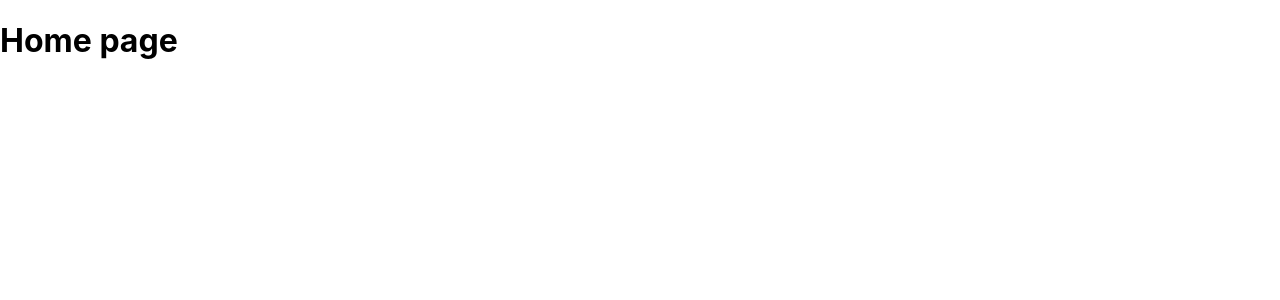
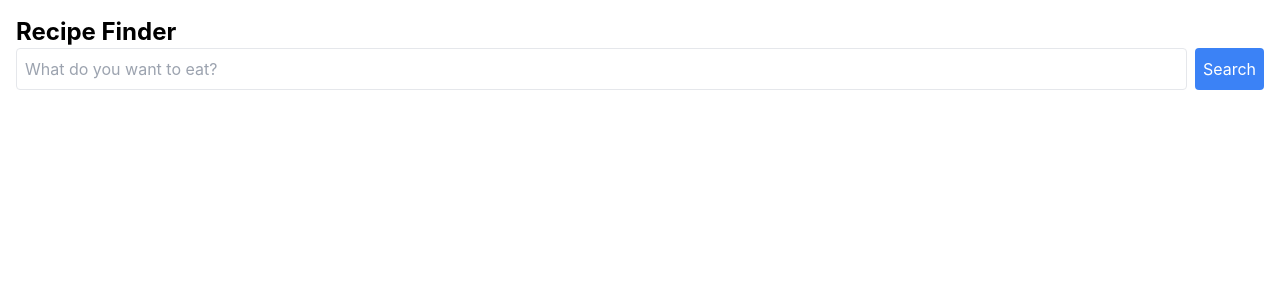
Before and after one commit to adelaveres/recipe-finder-web-app, a React (Create React App) app: page / in a window 1280 px wide. Shown: the top 300 px of the page. Built offline with nearby package versions, Linux system fonts and the light colour scheme.

Commit message:
Solved Tailwind dependencies

```diff
--- /dev/null
+++ b/src/Home.css
@@ -0,0 +1,3 @@
+@tailwind base;
+@tailwind components;
+@tailwind utilities;
--- a/src/api/recipeAPI.js
+++ b/src/api/recipeAPI.js
@@ -0,0 +1,3 @@
+import axios from 'axios';
+
+const API_URL =
--- a/src/components/RecipeItem.js
+++ b/src/components/RecipeItem.js
@@ -0,0 +1,12 @@
+import React from 'react';
+
+const RecipeItem = () => {
+    return (
+        <div className="recipeItem">
+
+        </div>
+    );
+};
+
+
+export default RecipeItem;
--- a/src/components/SearchBar.js
+++ b/src/components/SearchBar.js
@@ -1,11 +1,11 @@
 import React, {useState} from 'react';
 
-const SearchBar = ({onSearch}) => {
+const SearchBar = ({searchRecipe}) => {
     const [query, setQuery] = useState('');
 
     const handleSubmit = (e) => {
         e.preventDefault();
-        onSearch(query);
+        searchRecipe(query);
         setQuery('');
     }
 
--- a/src/pages/Home.js
+++ b/src/pages/Home.js
@@ -1,12 +1,24 @@
 import React from 'react';
+import SearchBar from '../components/SearchBar';
+import '../Home.css';
 
 const Home = () => {
 
+    const handleSearch = () => {
+
+        console.log("Searched for recipes.")
+      };
 
     return(
-        <h1>
-            Home page
-        </h1>
+        <div className="home-wrapper">
+
+         <div className= "container mx-auto p-4">
+            <h1 className="text-2xl font-bold">
+                Recipe Finder
+            </h1>
+            <SearchBar searchRecipe={handleSearch}/>
+        </div>
+        </div>
     );
 };
 
--- /dev/null
+++ b/src/postcss.config.js
@@ -0,0 +1,6 @@
+module.exports = {
+    plugins: {
+      tailwindcss: {},
+      autoprefixer: {},
+    },
+  }
--- /dev/null
+++ b/tailwind.config.js
@@ -0,0 +1,10 @@
+// /** @type {import('tailwindcss').Config}npm */
+module.exports = {
+  content: [
+    "./src/**/*.{js,jsx,ts,tsx}",
+  ],
+  theme: {
+    extend: {},
+  },
+  plugins: [],
+}
```
Also changed, not shown: package.json (+6 -2 lines), 1 other file (tests, documents, lock files or other folders).
